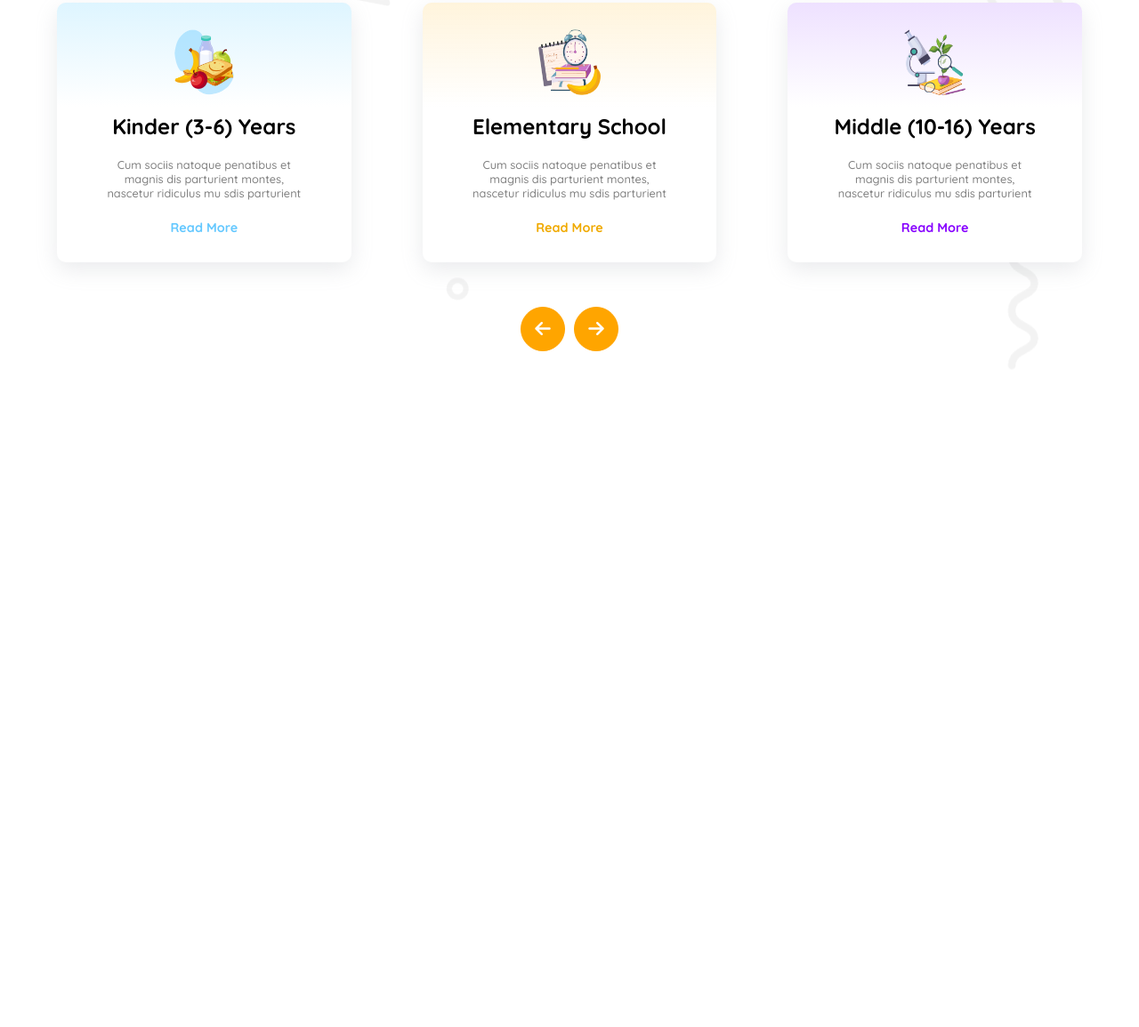
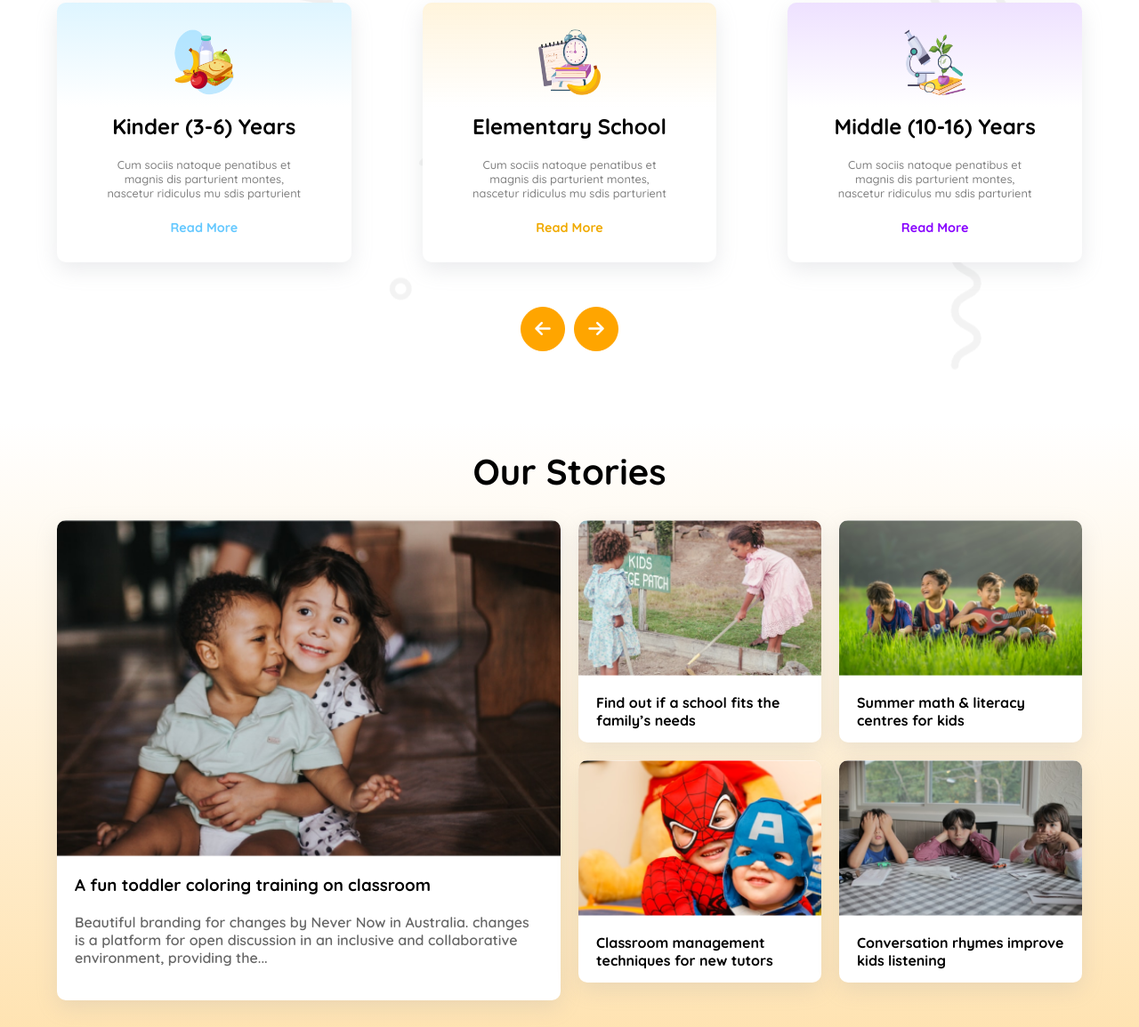
Before and after one commit to miazi2003/ph-a2, a plain HTML site: page index.html in a window 1280 px wide. Shown: the part 727-1882 px from the top of the page at 89% size. Before the commit the page ends 1152 px from the top, so only its background shows below. Drawn offline with Linux system fonts and the light colour scheme.

Commit message:
story section added

```diff
--- a/index.html
+++ b/index.html
@@ -100,6 +100,50 @@
           </button>
         </div>
       </section>
+      <section class="stories">
+        <h1>Our Stories</h1>
+        <div class="story-card-container">
+          <div class="story-card" id="big-card">
+            <div class="story-img-box">
+              <img src="./assets/story-1.png" alt="" />
+            </div>
+           <div class="story-text">
+            <h3>A fun toddler coloring training on classroom</h3>
+            <p>
+              Beautiful branding for changes by Never Now in Australia. changes
+              is a platform for open discussion in an inclusive and
+              collaborative environment, providing the...
+            </p>
+           </div>
+          </div>
+          <div class="four-card-container">
+            <div class="story-card">
+              <div class="story-img-box">
+                <img src="./assets/story-2.png" alt="" />
+              </div>
+              <div class="story-text"><h4>Find out if a school fits the family’s needs</h4></div>
+            </div>
+            <div class="story-card">
+              <div class="story-img-box">
+                <img src="./assets/story-3.png" alt="" />
+              </div>
+              <div class="story-text"><h4>Summer math & literacy centres for kids</h4></div>
+            </div>
+            <div class="story-card">
+              <div class="story-img-box">
+                <img src="./assets/story-4.png" alt="" />
+              </div>
+              <div class="story-text"><h4>Classroom management techniques for new tutors</h4></div>
+            </div>
+            <div class="story-card">
+              <div class="story-img-box">
+                <img src="./assets/story-5.png" alt="" />
+              </div>
+              <div class="story-text"><h4>Conversation rhymes improve kids listening</h4></div>
+            </div>
+          </div>
+        </div>
+      </section>
     </main>
 
     <footer class="footer"></footer>
--- a/styles/style.css
+++ b/styles/style.css
@@ -149,7 +149,6 @@ nav {
 /* curriculum section css */
 .main {
   height: auto;
-  max-width: 90%;
   margin: 0 auto;
   display: flex;
   flex-direction: column;
@@ -159,7 +158,7 @@ nav {
 .curriculum {
   height: auto;
   width: 100%;
-  padding: 30px 0;
+  padding: 30px 5%;
   display: flex;
   flex-direction: column;
   align-items: center;
@@ -281,6 +280,83 @@ transition: ease-in-out .3s;
 border: 1px solid plum;
 }
 
+/* story section css */
+.stories{
+  height: auto;
+  width: 100%;
+  display: flex;
+  flex-direction: column;
+  align-items: center;
+  gap: 30px;
+  padding: 30px 5%;
+  background-image: url("../assets/bg.png");
+  background: linear-gradient(0.00deg, rgba(254, 163, 1, 0.3),rgba(255, 255, 255, 0.3) 100%);
+}
+.stories h1{
+  font-size: 2.5rem;
+}
+.story-card-container{
+  height: auto;
+  width: 100%;
+  display: grid;
+  grid-template-columns: repeat(2,1fr) ;
+  justify-content: center;
+  gap: 20px;
+}
+
+.story-card{
+  height: 250px;
+  display: flex;
+  flex-direction: column;
+  align-items: center;
+  border-radius: 10px;
+  background-color: white;
+  gap: 10px;
+  box-shadow: rgba(149, 157, 165, 0.2) 0px 8px 24px;
+
+}
+.four-card-container{
+  display: grid;
+  grid-template-columns: repeat(2,1fr);
+  gap: 20px;
+}
+#big-card{
+height: auto;
+grid-row: span 2;
+}
+#big-card p{
+  font-size: 1rem;
+  font-weight: 600;
+  color: rgb(102, 102, 102);
+}
+
+.story-img-box{
+  height: 70%;
+  width: 100%;
+  border-radius: 10px;
+}
+.story-img-box img{
+  height: 100%;
+  width: 100%;
+  border-top-left-radius:10px ;
+  border-top-right-radius: 10px;
+  object-fit: cover;
+}
+
+.story-text{
+  padding: 10px 20px;
+  display: flex;
+  flex-direction: column;
+  gap: 20px;
+}
+
+
+
+
+
+
+
+
 
 /* mobile device responsive */
 @media screen and (max-width: 576px) {
@@ -364,4 +440,6 @@ border: 1px solid plum;
   gap: 30px;
 }
 
+/* story section responsive */
+
 }
```
